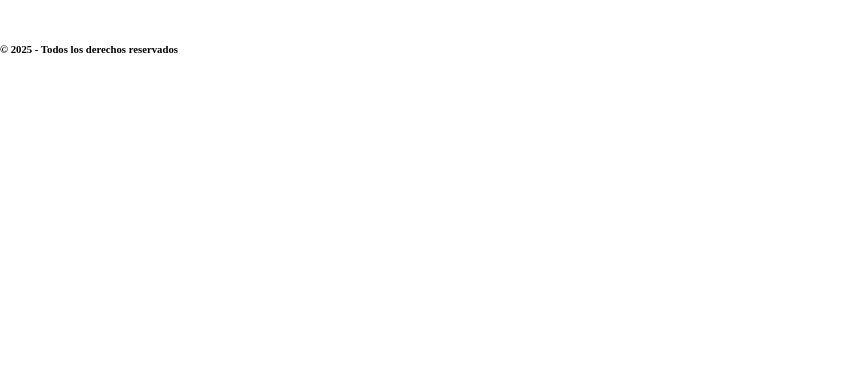
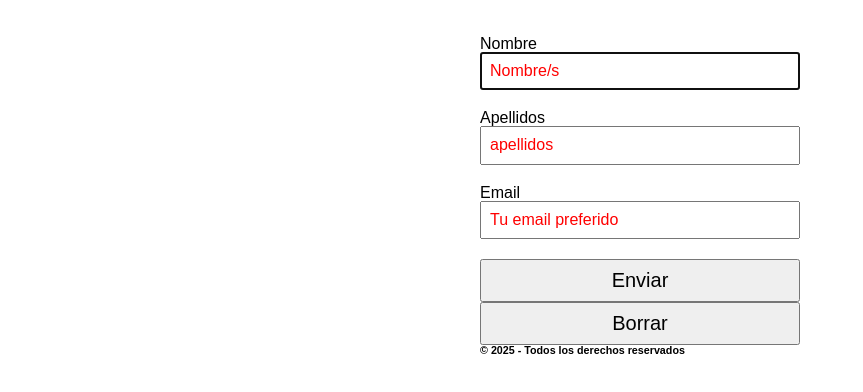
Before and after one commit to Aliad2025/gui_login, a plain HTML site: page index.html in a window 1280 px wide. Shown: the whole page, without its empty margins (0-863 px from the left). Drawn offline with Linux system fonts and the light colour scheme.

Commit message:
html y css modificado

```diff
--- a/css/reset.css
+++ b/css/reset.css
@@ -1,4 +1,5 @@
-a{
-    text-decoration: none;
-    color: #000;
+*{
+    margin: 0;
+    padding: 0;
+    line-height: 1;
 }
--- a/css/style.css
+++ b/css/style.css
@@ -1,33 +1,29 @@
-/* FUENTES */
-@font-face {
-    font-family: "Roboto";
-    src: url("../fonts/Roboto-Regular.woff") format("woff2");
+body{
+    display: flex;
+    justify-content: center;
+    padding: 20px;
+    font-family: Arial, sans-serif;
 }
 
-/* VARIABLES */
-:root {
-    --color-primario: #ff0000;
-    --color-secundario: #0000ff;
+form{
+    max-width: 500px;
+    display: flex;
+    flex-direction: column;
+    gap: 20px;
 }
-
-/* GENERAL */
-html {
+section{
+    display: flex;
+    flex-direction: column;
 }
-
-body {
+input{
+    padding: 8px;
+    width: 300px;
+    color: blue;
 }
-
-.header {
-    &__logo {
-    }
-    &__imagen {
-    }
-    &__menu {
-    }
+button{
+    padding: 8px;
+    font-size: 20px;
 }
-.main {
+::placeholder{
+    color : red;
 }
-.footer {
-    &__copy {
-    }
-}
--- a/index.html
+++ b/index.html
@@ -38,7 +38,49 @@
       </header>
       <!-- MAIN -->
       <main class="main">
+        <form action="registro.html" method="get">
+          <section class="nombre">
+            <label>Nombre</label>
+            <input
+              type="text"
+              id=""
+              name="Nombre"
+              placeholder="Nombre/s"
+              maxlength="30"
+              minlength="2"
+              autofocus
+              required
+            />
+          </section>
 
+          <section class="apellidos">
+            <label>Apellidos</label>
+            <input
+              type="text"
+              name="Apellidos"
+              placeholder="apellidos"
+              maxlength="60"
+              minlength="2"
+              required
+            />
+          </section>
+
+          <section class="email">
+            <label>Email</label>
+            <input
+              type="email"
+              name="email"
+              placeholder="Tu email preferido"
+              maxlength="60"
+              required
+            />
+          </section>
+
+          <section class="botones">
+            <button type="submit">Enviar</button>
+            <button type="reset">Borrar</button>
+          </section>
+        </form>
       </main>
       <!-- FOOTER -->
       <footer class="footer">
```
Lines whose indentation alone changed are shown as unchanged.
